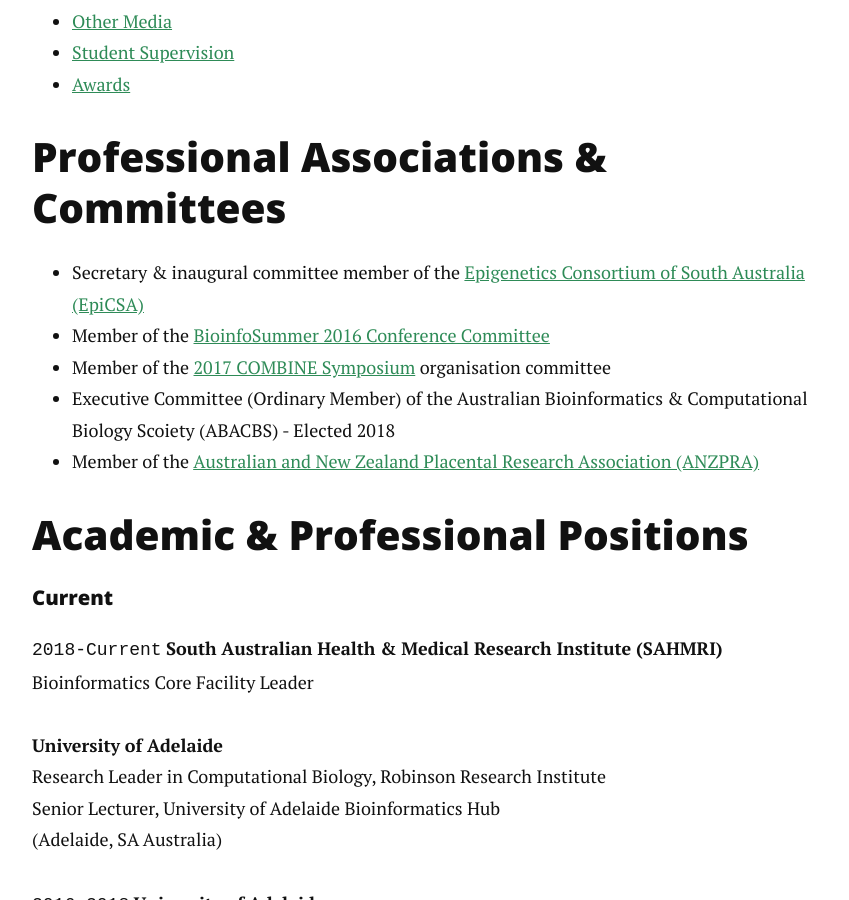
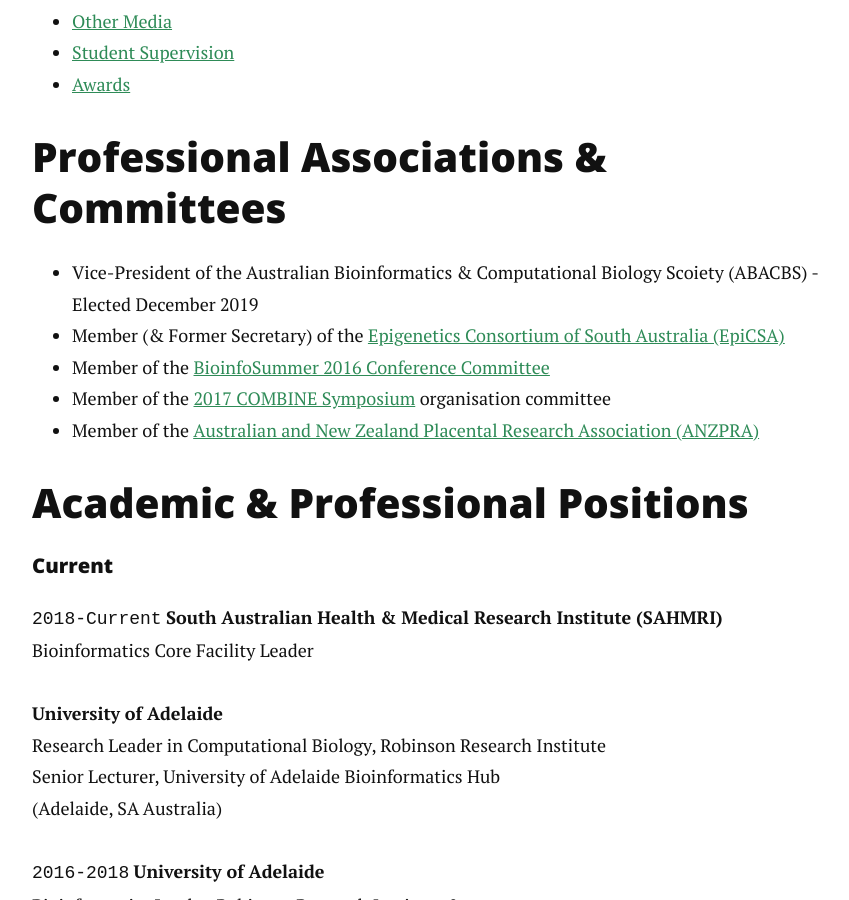
Before and after one commit to jimmybgammyknee/jimmybgammyknee.github.io, a Jekyll site: the page built from cv.md, in a window 1280 px wide and 900 px high, scrolled down 947 px. Shown: the whole window, without its empty margins (208-1057 px from the left). Built offline with Jekyll 4.4.1, drawn with Linux system fonts in a browser that asks for light colours; nearby versions of some CDN libraries.

Commit message:
VP added

```diff
--- a/cv.md
+++ b/cv.md
@@ -20,10 +20,10 @@
 
 ## Professional Associations & Committees
 
-* Secretary & inaugural committee member of the <a href="http://www.epicsa.org.au">Epigenetics Consortium of South Australia (EpiCSA)</a>
+* Vice-President of the Australian Bioinformatics & Computational Biology Scoiety (ABACBS) - Elected December 2019
+* Member (& Former Secretary) of the <a href="http://www.epicsa.org.au">Epigenetics Consortium of South Australia (EpiCSA)</a>
 * Member of the [BioinfoSummer 2016 Conference Committee](http://amsi.org.au/events/event/bioinfosummer-2016/)
 * Member of the [2017 COMBINE Symposium](https://combine.org.au/symposium-2017/) organisation committee
-* Executive Committee (Ordinary Member) of the Australian Bioinformatics & Computational Biology Scoiety (ABACBS) - Elected 2018
 * Member of the [Australian and New Zealand Placental Research Association (ANZPRA)](https://www.anzpra.org/)
 
 ## Academic & Professional Positions
```
